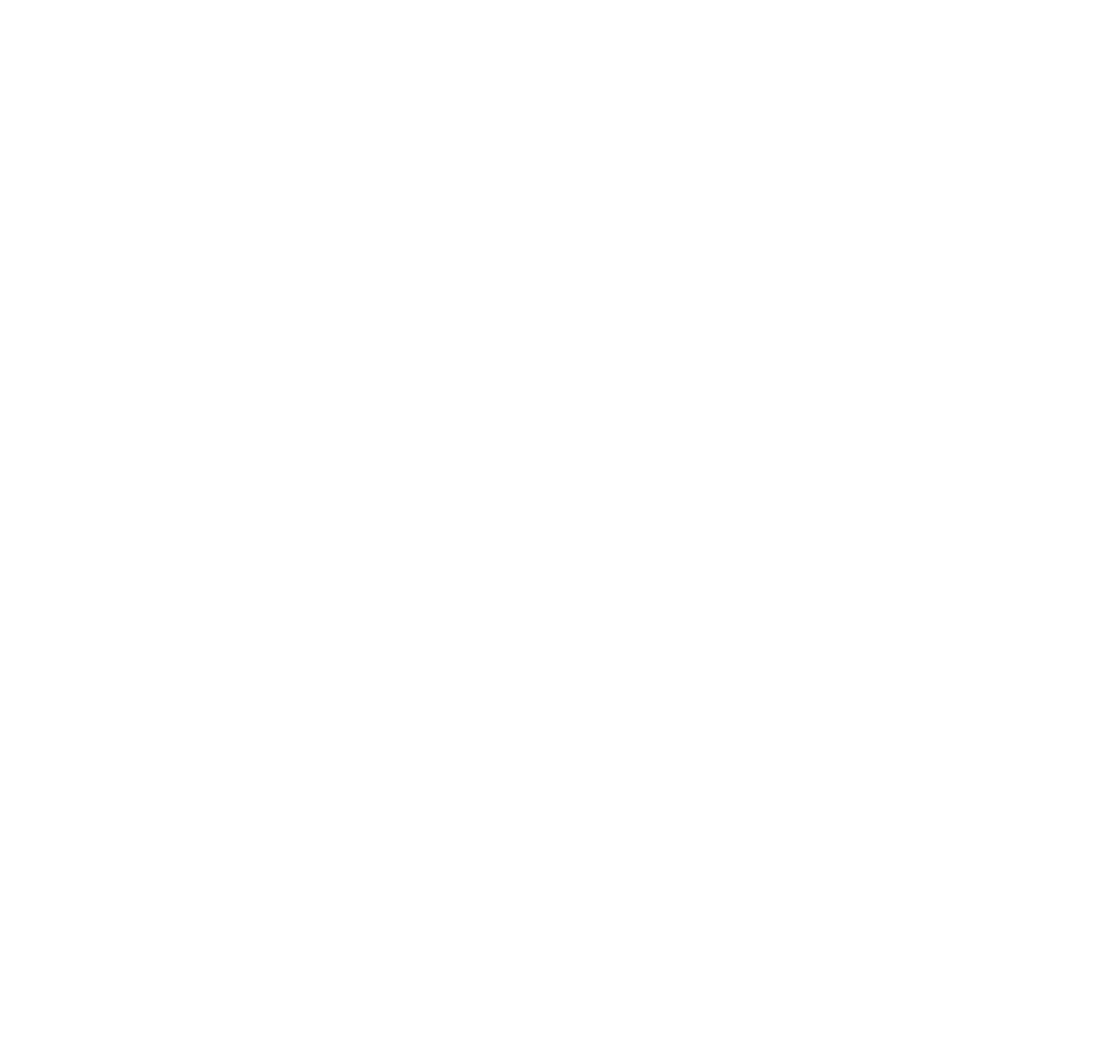
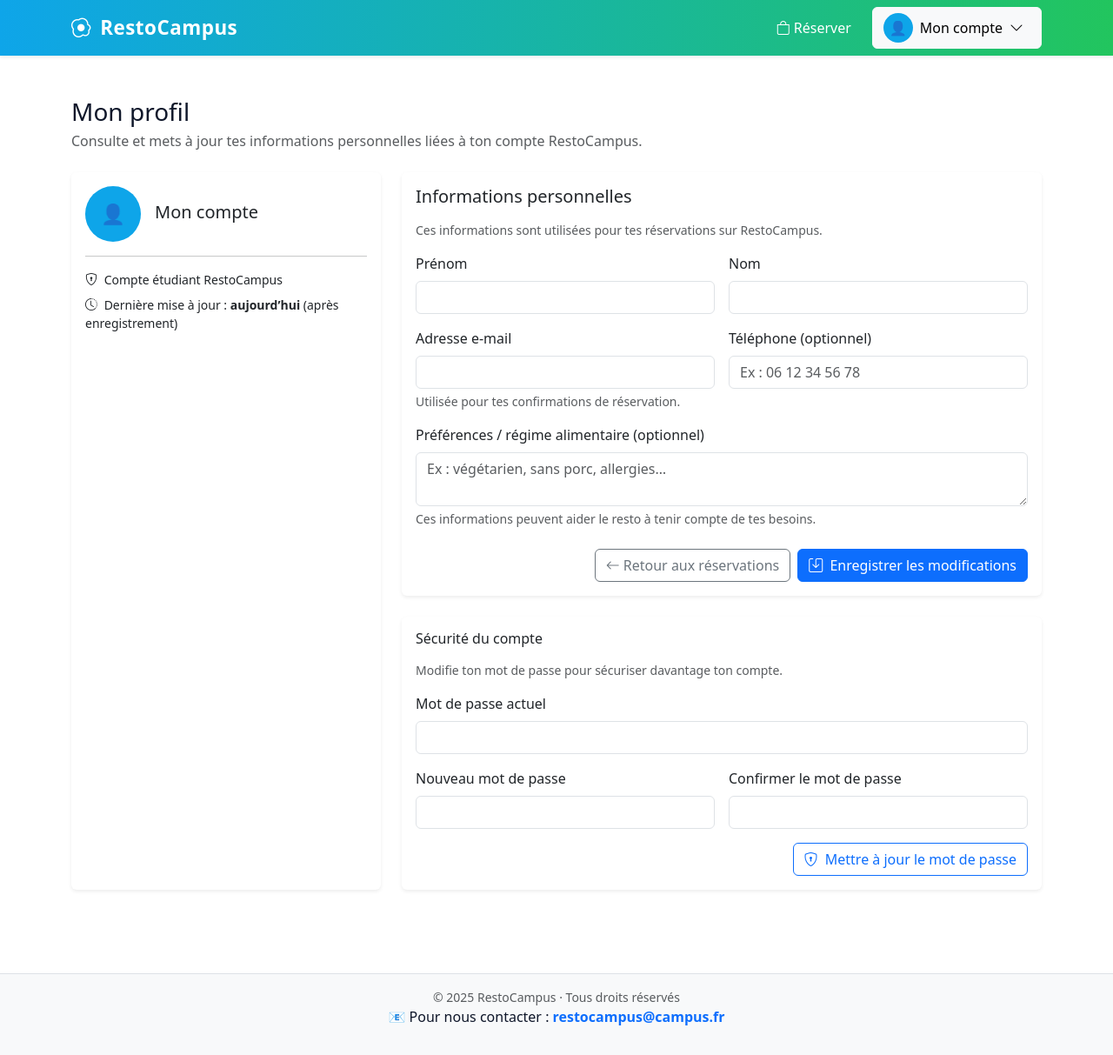
Before and after one commit to abigaelMartin/RestoCampus, a PHP site: page /profil.php in a window 1280 px wide. Before the commit the page is empty. Shown: the whole page at 87% size. Before the commit the page ends 800 px from the top, so only its background shows below. Run offline with PHP 8.4, Linux system fonts and the light colour scheme; the visitor is signed in with stand-in values (Sample User, id 1).

Commit message:
feat profil

```diff
--- a/app/controllers/AuthController.php
+++ b/app/controllers/AuthController.php
@@ -32,6 +32,10 @@ switch ($action) {
         require(__DIR__ . '/../views/login.php');
         break;
 
+    case 'profil':
+        require(__DIR__ . '/../views/profil.php');
+        break;
+
     case 'logout':
         session_start();
         session_unset();
--- a/app/views/layout/footer.php
+++ b/app/views/layout/footer.php
@@ -1,6 +1,14 @@
 <!-- footer.php -->
 <footer class="bg-light py-3 text-center mt-5 border-top">
   <p class="mb-0 small text-muted">&copy; <?= date('Y') ?> RestoCampus · Tous droits réservés</p>
+  <div>
+    <p>
+      📧 Pour nous contacter :
+      <a href="mailto:restocampus@campus.fr" class="text-decoration-none fw-bold text-primary">
+        restocampus@campus.fr
+      </a>
+    </p>
+  </div>
 </footer>
 <script src="https://cdn.jsdelivr.net/npm/bootstrap@5.3.3/dist/js/bootstrap.bundle.min.js"></script>
 </body>
--- a/app/views/layout/header.php
+++ b/app/views/layout/header.php
@@ -31,7 +31,7 @@ $displayName = trim(($user['prenom'] ?? '') . ' ' . ($user['nom'] ?? ''));
     .navbar-nav .nav-link:hover, .navbar-nav .nav-link.active { color:#f8fafc; text-decoration:underline; }
 
     .avatar-circle {
-      width:34px; height:34px; border-radius:50%; background:#ffffff22; color:#fff;
+      width:34px; height:34px; border-radius:50%; background:#0ea5e9; color:#fff;
       display:inline-flex; align-items:center; justify-content:center; font-weight:700; text-transform:uppercase;
     }
     .dropdown-toggle::after { display:none; }
@@ -117,7 +117,6 @@ $displayName = trim(($user['prenom'] ?? '') . ' ' . ($user['nom'] ?? ''));
     <div class="collapse navbar-collapse" id="navMenu">
       <ul class="navbar-nav ms-auto mb-2 mb-lg-0">
         <li class="nav-item"><a class="nav-link" href="?controleur=reservation&action=liste"><i class="bi bi-bag me-1"></i>Réserver</a></li>
-        <li class="nav-item"><a class="nav-link" href="contact.php"><i class="bi bi-envelope me-1"></i>Contact</a></li>
       </ul>
 
       <!-- Dropdown Mon compte (stylé) -->
@@ -144,7 +143,7 @@ $displayName = trim(($user['prenom'] ?? '') . ' ' . ($user['nom'] ?? ''));
 
           <!-- Corps : actions -->
           <div class="account-body">
-            <a class="account-item" href="#">
+            <a class="account-item" href="?controleur=auth&action=profil">
               <i class="bi bi-person fs-5"></i> <span>Profil</span>
             </a>
             <a class="account-item" href="?controleur=reservation&action=mesreservations">
--- a/app/views/profil.php
+++ b/app/views/profil.php
@@ -0,0 +1,236 @@
+<?php
+// --- Titre de la page (utilisé dans header.php) ---
+$title = 'Mon profil';
+
+// On suppose que le header gère déjà la sécurité + session
+// Adapter le chemin si besoin :
+include 'layout/header.php'; // protège l'accès + navbar
+
+// Récupération de l'utilisateur connecté
+$user = $_SESSION['user'] ?? [];
+
+// Petites fonctions utilitaires
+function h(string $value = null) {
+  return htmlspecialchars($value ?? '', ENT_QUOTES, 'UTF-8');
+}
+?>
+
+<main class="py-4 py-lg-5">
+  <div class="container">
+
+    <!-- Fil d'Ariane / Intro -->
+    <div class="row mb-4">
+      <div class="col-12 col-lg-8">
+        <h1 class="h3 mb-1">Mon profil</h1>
+        <p class="text-muted mb-0">
+          Consulte et mets à jour tes informations personnelles liées à ton compte RestoCampus.
+        </p>
+      </div>
+    </div>
+
+    <div class="row g-4">
+      <!-- Carte résumé profil -->
+      <div class="col-12 col-lg-4">
+        <div class="card border-0 shadow-sm h-100">
+          <div class="card-body">
+            <?php
+              $prenom = $user['prenom'] ?? '';
+              $nom = $user['nom'] ?? '';
+              $email = $user['email'] ?? '';
+              $displayName = trim($prenom . ' ' . $nom);
+              $initials = strtoupper(substr($prenom, 0, 1) . substr($nom, 0, 1));
+            ?>
+
+            <div class="d-flex align-items-center gap-3 mb-3">
+              <div class="rounded-circle d-inline-flex align-items-center justify-content-center fw-bold"
+                   style="width:64px;height:64px;background:#0ea5e9;color:#fff;font-size:1.4rem;">
+                <?= $initials ?: '👤' ?>
+              </div>
+              <div>
+                <h2 class="h5 mb-1"><?= h($displayName ?: 'Mon compte') ?></h2>
+                <?php if (!empty($email)): ?>
+                  <div class="text-muted small">
+                    <i class="bi bi-envelope me-1"></i><?= h($email) ?>
+                  </div>
+                <?php endif; ?>
+              </div>
+            </div>
+
+            <hr>
+
+            <ul class="list-unstyled small mb-0">
+              <li class="mb-2">
+                <i class="bi bi-shield-lock me-1"></i>
+                Compte étudiant RestoCampus
+              </li>
+              <li class="mb-2">
+                <i class="bi bi-clock-history me-1"></i>
+                Dernière mise à jour : <span class="fw-semibold">aujourd’hui</span> (après enregistrement)
+              </li>
+            </ul>
+          </div>
+        </div>
+      </div>
+
+      <!-- Formulaire de mise à jour -->
+      <div class="col-12 col-lg-8">
+        <div class="card border-0 shadow-sm mb-4">
+          <div class="card-body">
+            <h2 class="h5 mb-3">Informations personnelles</h2>
+            <p class="text-muted small">
+              Ces informations sont utilisées pour tes réservations sur RestoCampus.
+            </p>
+
+            <?php if (!empty($_SESSION['profil_success'])): ?>
+              <div class="alert alert-success py-2 small">
+                <?= h($_SESSION['profil_success']); unset($_SESSION['profil_success']); ?>
+              </div>
+            <?php endif; ?>
+
+            <?php if (!empty($_SESSION['profil_error'])): ?>
+              <div class="alert alert-danger py-2 small">
+                <?= h($_SESSION['profil_error']); unset($_SESSION['profil_error']); ?>
+              </div>
+            <?php endif; ?>
+
+            <form method="post" action="?controleur=auth&action=profil">
+              <!-- TODO : ajoute ici ton jeton CSRF si tu en utilises un -->
+              <!-- <input type="hidden" name="csrf_token" value="<?= h($_SESSION['csrf_token'] ?? '') ?>"> -->
+
+              <div class="row g-3">
+                <div class="col-md-6">
+                  <label for="prenom" class="form-label">Prénom</label>
+                  <input type="text"
+                         class="form-control"
+                         id="prenom"
+                         name="prenom"
+                         value="<?= h($prenom) ?>"
+                         required>
+                </div>
+
+                <div class="col-md-6">
+                  <label for="nom" class="form-label">Nom</label>
+                  <input type="text"
+                         class="form-control"
+                         id="nom"
+                         name="nom"
+                         value="<?= h($nom) ?>"
+                         required>
+                </div>
+
+                <div class="col-md-6">
+                  <label for="email" class="form-label">Adresse e-mail</label>
+                  <input type="email"
+                         class="form-control"
+                         id="email"
+                         name="email"
+                         value="<?= h($email) ?>"
+                         required>
+                  <div class="form-text">
+                    Utilisée pour tes confirmations de réservation.
+                  </div>
+                </div>
+
+                <div class="col-md-6">
+                  <label for="telephone" class="form-label">Téléphone (optionnel)</label>
+                  <input type="tel"
+                         class="form-control"
+                         id="telephone"
+                         name="telephone"
+                         value="<?= h($user['telephone'] ?? '') ?>"
+                         placeholder="Ex : 06 12 34 56 78">
+                </div>
+
+                <div class="col-12">
+                  <label for="regime" class="form-label">Préférences / régime alimentaire (optionnel)</label>
+                  <textarea class="form-control"
+                            id="regime"
+                            name="regime"
+                            rows="2"
+                            placeholder="Ex : végétarien, sans porc, allergies…"><?= h($user['regime'] ?? '') ?></textarea>
+                  <div class="form-text">
+                    Ces informations peuvent aider le resto à tenir compte de tes besoins.
+                  </div>
+                </div>
+              </div>
+
+              <div class="d-flex justify-content-end gap-2 mt-4">
+                <a href="?controleur=reservation&action=liste" class="btn btn-outline-secondary">
+                  <i class="bi bi-arrow-left me-1"></i>Retour aux réservations
+                </a>
+                <button type="submit" class="btn btn-primary">
+                  <i class="bi bi-save me-1"></i> Enregistrer les modifications
+                </button>
+              </div>
+            </form>
+          </div>
+        </div>
+
+        <!-- Bloc changement de mot de passe -->
+        <div class="card border-0 shadow-sm">
+          <div class="card-body">
+            <h2 class="h6 mb-3">Sécurité du compte</h2>
+            <p class="text-muted small mb-3">
+              Modifie ton mot de passe pour sécuriser davantage ton compte.
+            </p>
+
+            <?php if (!empty($_SESSION['password_success'])): ?>
+              <div class="alert alert-success py-2 small">
+                <?= h($_SESSION['password_success']); unset($_SESSION['password_success']); ?>
+              </div>
+            <?php endif; ?>
+
+            <?php if (!empty($_SESSION['password_error'])): ?>
+              <div class="alert alert-danger py-2 small">
+                <?= h($_SESSION['password_error']); unset($_SESSION['password_error']); ?>
+              </div>
+            <?php endif; ?>
+
+            <form method="post" action="?controleur=auth&action=changepassword" class="row g-3">
+              <!-- TODO : jeton CSRF si besoin -->
+              <div class="col-12">
+                <label for="current_password" class="form-label">Mot de passe actuel</label>
+                <input type="password"
+                       class="form-control"
+                       id="current_password"
+                       name="current_password"
+                       required>
+              </div>
+
+              <div class="col-md-6">
+                <label for="new_password" class="form-label">Nouveau mot de passe</label>
+                <input type="password"
+                       class="form-control"
+                       id="new_password"
+                       name="new_password"
+                       required>
+              </div>
+
+              <div class="col-md-6">
+                <label for="confirm_password" class="form-label">Confirmer le mot de passe</label>
+                <input type="password"
+                       class="form-control"
+                       id="confirm_password"
+                       name="confirm_password"
+                       required>
+              </div>
+
+              <div class="col-12 d-flex justify-content-end">
+                <button type="submit" class="btn btn-outline-primary">
+                  <i class="bi bi-shield-lock me-1"></i> Mettre à jour le mot de passe
+                </button>
+              </div>
+            </form>
+          </div>
+        </div>
+
+      </div>
+    </div>
+
+  </div>
+</main>
+
+<?php
+// Adapter le chemin si besoin :
+require __DIR__ . '/layout/footer.php';
+?>
```
Also changed, not shown: app/views/mesreservations.php (+8 -6 lines), 1 other file.
